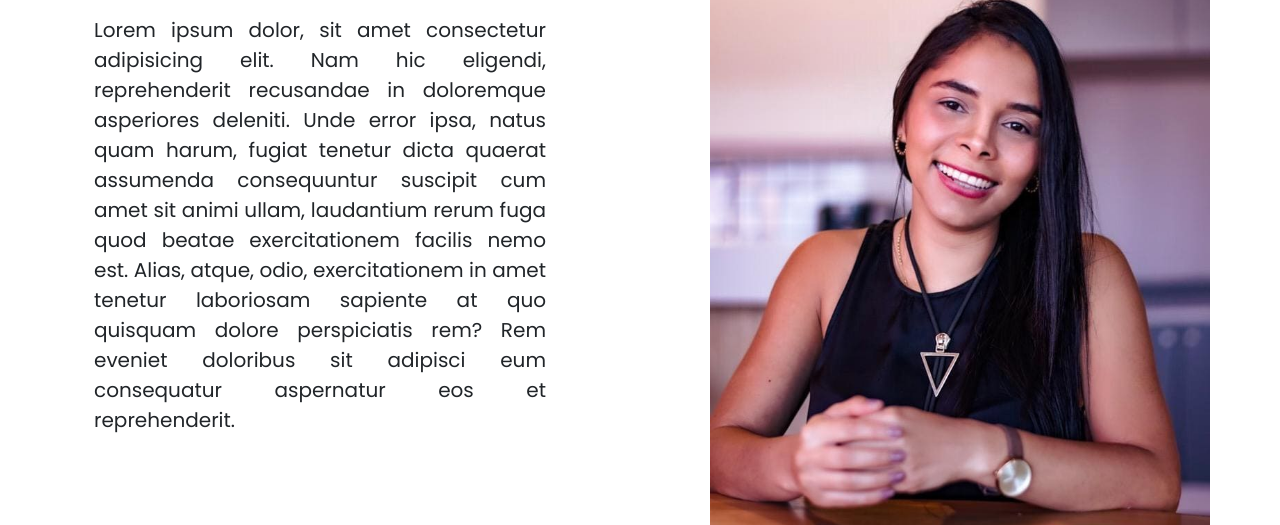
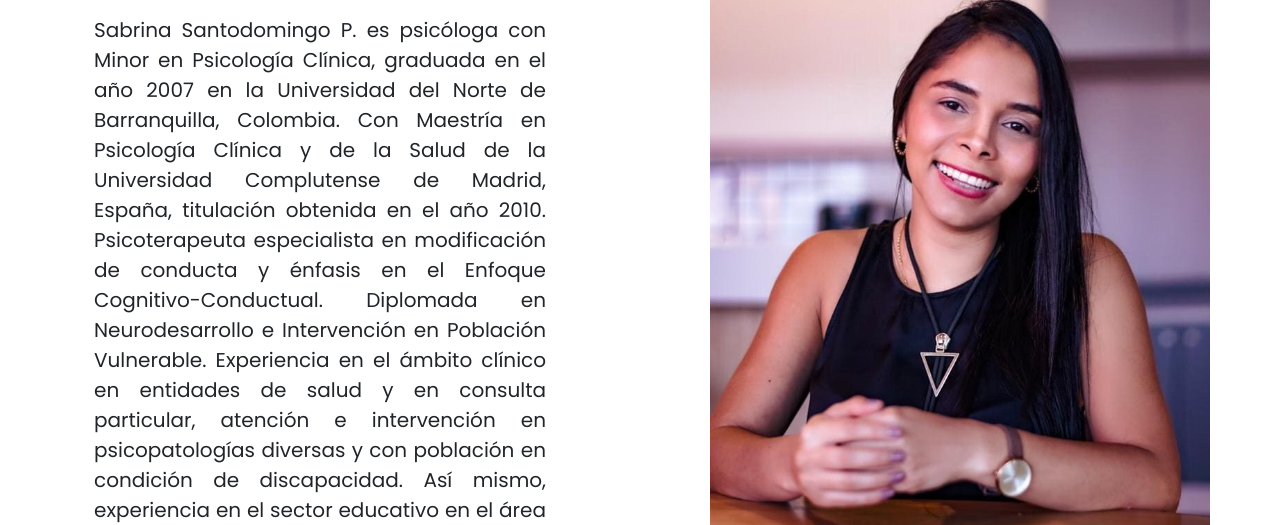
Before and after one commit to ErickSantodomingo/ProyectoFinalCoderHouse, a website: page sobre-mi.html in a window 1280 px wide. Shown: the part 281-806 px from the top of the page. Drawn offline with nearby package versions, Linux system fonts and the light colour scheme.

Commit message:
texto real

```diff
--- a/sobre-mi.html
+++ b/sobre-mi.html
@@ -121,15 +121,21 @@
                 Un poco sobre mí<span class="color-primario">...</span>
               </h1>
               <p class="lead texto">
-                Lorem ipsum dolor, sit amet consectetur adipisicing elit. Nam
-                hic eligendi, reprehenderit recusandae in doloremque asperiores
-                deleniti. Unde error ipsa, natus quam harum, fugiat tenetur
-                dicta quaerat assumenda consequuntur suscipit cum amet sit animi
-                ullam, laudantium rerum fuga quod beatae exercitationem facilis
-                nemo est. Alias, atque, odio, exercitationem in amet tenetur
-                laboriosam sapiente at quo quisquam dolore perspiciatis rem? Rem
-                eveniet doloribus sit adipisci eum consequatur aspernatur eos et
-                reprehenderit.
+                Sabrina Santodomingo P. es psicóloga con Minor en Psicología
+                Clínica, graduada en el año 2007 en la Universidad del Norte de
+                Barranquilla, Colombia. Con Maestría en Psicología Clínica y de
+                la Salud de la Universidad Complutense de Madrid, España,
+                titulación obtenida en el año 2010. Psicoterapeuta especialista
+                en modificación de conducta y énfasis en el Enfoque
+                Cognitivo-Conductual. Diplomada en Neurodesarrollo e
+                Intervención en Población Vulnerable. Experiencia en el ámbito
+                clínico en entidades de salud y en consulta particular, atención
+                e intervención en psicopatologías diversas y con población en
+                condición de discapacidad. Así mismo, experiencia en el sector
+                educativo en el área de Bienestar Institucional, apoyo a
+                estudiantes con necesidades educativas especiales, ejecución de
+                proyectos de inclusión y desarrollo infantil. Actualmente en
+                formación como especialista en Neuropsicopedagogía.
               </p>
             </div>
           </div>
```
